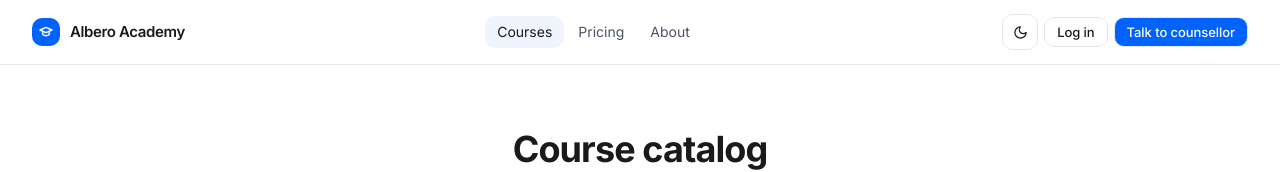
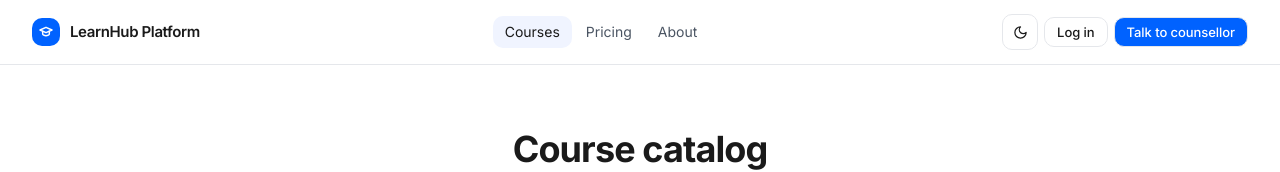
Before and after one commit to Albero-Technologies/LMS-development, a React (Vite) app in the folder Frontend/: page /courses in a window 1280 px wide. Shown: the top 172 px of the page. Built offline with nearby package versions, Linux system fonts and the light colour scheme.

Commit message:
feat: enhance Brand component to support tenant-specific logos and names

```diff
--- a/Frontend/src/shared/components/Brand.tsx
+++ b/Frontend/src/shared/components/Brand.tsx
@@ -1,6 +1,13 @@
-// Albero Academy wordmark — professional, sans-serif only, no italic flourishes.
-// The brand cube sits beside the wordmark; both scale via the `size` prop.
-// Pass `iconOnly` (e.g. when the sidebar is collapsed) to render just the cube.
+// Tenant-aware wordmark. Default props paint the platform identity
+// ("LearnHub Platform"), but callers can override the wordmark text and
+// supply a tenant-uploaded logo. When `logoUrl` is set, the brand cube is
+// replaced with the actual logo image — falls back to the cap glyph if the
+// image fails to load. Used in:
+//   - AppLayout sidebar (renders the signed-in user's tenant brand, or the
+//     platform identity for SUPER_ADMIN).
+//   - PublicLayout (uses the platform default for unauthenticated marketing
+//     pages where there's no tenant context yet).
+import { useState } from 'react'
 import { cn } from '@shared/helpers/cn'
 
 type Props = {
@@ -8,6 +15,11 @@ type Props = {
     size?: 'sm' | 'md' | 'lg'
     onDark?: boolean
     iconOnly?: boolean
+    /** Wordmark text. Defaults to the platform identity. */
+    name?: string
+    /** Optional remote logo URL (tenant.brandingLogo). Falls back to the
+     *  built-in glyph when missing OR when the URL fails to load. */
+    logoUrl?: string | null
 }
 
 const SIZE = {
@@ -16,13 +28,30 @@ const SIZE = {
     lg: { cube: 'w-9 h-9', text: 'text-lg', iconSize: 20 }
 } as const
 
-export const Brand = ({ className, size = 'md', onDark = false, iconOnly = false }: Props) => {
+const PLATFORM_NAME = 'LearnHub Platform'
+
+export const Brand = ({ className, size = 'md', onDark = false, iconOnly = false, name = PLATFORM_NAME, logoUrl }: Props) => {
     const s = SIZE[size]
+    const [logoOk, setLogoOk] = useState(true)
+    const showLogo = !!logoUrl && logoOk
+
     return (
         <div className={cn('flex items-center gap-2.5 select-none', className)}>
             <div
-                className={cn(s.cube, 'rounded-md flex items-center justify-center bg-[var(--color-brand-500)] shrink-0')}
+                className={cn(
+                    s.cube,
+                    'rounded-md flex items-center justify-center shrink-0 overflow-hidden',
+                    showLogo ? 'bg-white/5' : 'bg-[var(--color-brand-500)]'
+                )}
                 aria-hidden>
+                {showLogo ? (
+                    <img
+                        src={logoUrl as string}
+                        alt=""
+                        className="w-full h-full object-contain"
+                        onError={() => setLogoOk(false)}
+                    />
+                ) : (
                     <svg
                         width={s.iconSize}
                         height={s.iconSize}
@@ -35,10 +64,17 @@ export const Brand = ({ className, size = 'md', onDark = false, iconOnly = false
                         <path d="M3 9l9-4 9 4-9 4-9-4z" />
                         <path d="M7 11v4c0 1 2.5 2.5 5 2.5s5-1.5 5-2.5v-4" />
                     </svg>
+                )}
             </div>
             {!iconOnly && (
-                <span className={cn('font-semibold tracking-tight leading-none whitespace-nowrap', s.text, onDark ? 'text-white' : 'text-fg')}>
-                    Albero Academy
+                <span
+                    className={cn(
+                        'font-semibold tracking-tight leading-none whitespace-nowrap truncate max-w-[160px]',
+                        s.text,
+                        onDark ? 'text-white' : 'text-fg'
+                    )}
+                    title={name}>
+                    {name}
                 </span>
             )}
         </div>
--- a/Frontend/src/shared/layouts/AppLayout.tsx
+++ b/Frontend/src/shared/layouts/AppLayout.tsx
@@ -199,7 +199,8 @@ const AppLayoutBody = () => {
     // SUPER_ADMIN lives in the platform tenant — they don't get a customer
     // brand color, so skip the fetch entirely. Other roles paint the tenant's
     // brand color across the auth surface (sidebar accent, primary buttons,
-    // links) by overriding the --color-brand-* CSS variables.
+    // links) by overriding the --color-brand-* CSS variables, and the brand
+    // wordmark in the sidebar reads the tenant's display name + logo.
     const brandingQuery = useQuery({
         queryKey: ['tenant', 'me', 'branding'],
         queryFn: getMyTenant,
@@ -211,6 +212,24 @@ const AppLayoutBody = () => {
         if (!brandColor) return
         return applyBrandPalette(deriveBrandPalette(brandColor))
     }, [brandColor])
+
+    // SA explicitly clears any --color-brand-* overrides that a previous
+    // ADMIN session may have left on document.documentElement. Without this
+    // hard reset, an admin → logout → super-admin login keeps the customer
+    // tenant's accent paint on the SA's sidebar, "Sign In" button, etc.,
+    // because the SA never registers a cleanup of its own.
+    useEffect(() => {
+        if (!isSuperAdmin) return
+        const root = document.documentElement
+        for (const tier of [50, 100, 300, 500, 600, 700, 900]) {
+            root.style.removeProperty(`--color-brand-${tier}`)
+        }
+    }, [isSuperAdmin])
+
+    // Wordmark + logo shown in the sidebar header. SA stays on the platform
+    // identity (no customer name); everyone else sees their tenant's brand.
+    const brandName = isSuperAdmin ? 'LearnHub Platform' : brandingQuery.data?.name
+    const brandLogo = isSuperAdmin ? null : brandingQuery.data?.brandingLogo
 
     // Open the socket connection while authenticated and route push events to
     // TanStack Query invalidations.
@@ -254,18 +273,22 @@ const AppLayoutBody = () => {
                     <div className={cn('flex items-center justify-between px-4 h-16', collapsed && 'justify-center px-2')}>
                         <Link
                             to="/"
-                            aria-label="Albero Academy home"
+                            aria-label={`${brandName ?? 'Platform'} home`}
                             className="flex items-center min-w-0">
                             {collapsed ? (
                                 <Brand
                                     size="md"
                                     onDark
                                     iconOnly
+                                    name={brandName}
+                                    logoUrl={brandLogo}
                                 />
                             ) : (
                                 <Brand
                                     size="md"
                                     onDark
+                                    name={brandName}
+                                    logoUrl={brandLogo}
                                 />
                             )}
                         </Link>
```
Lines whose indentation alone changed are shown as unchanged.
